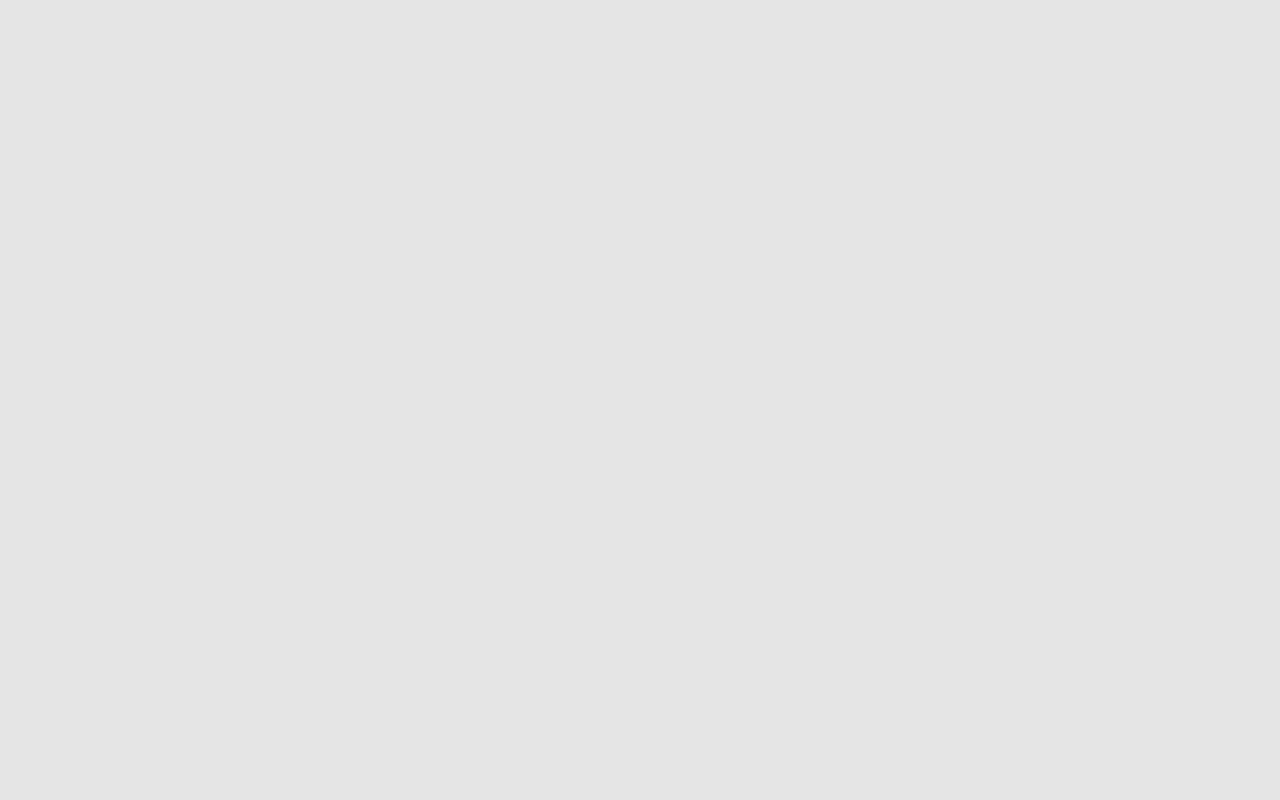
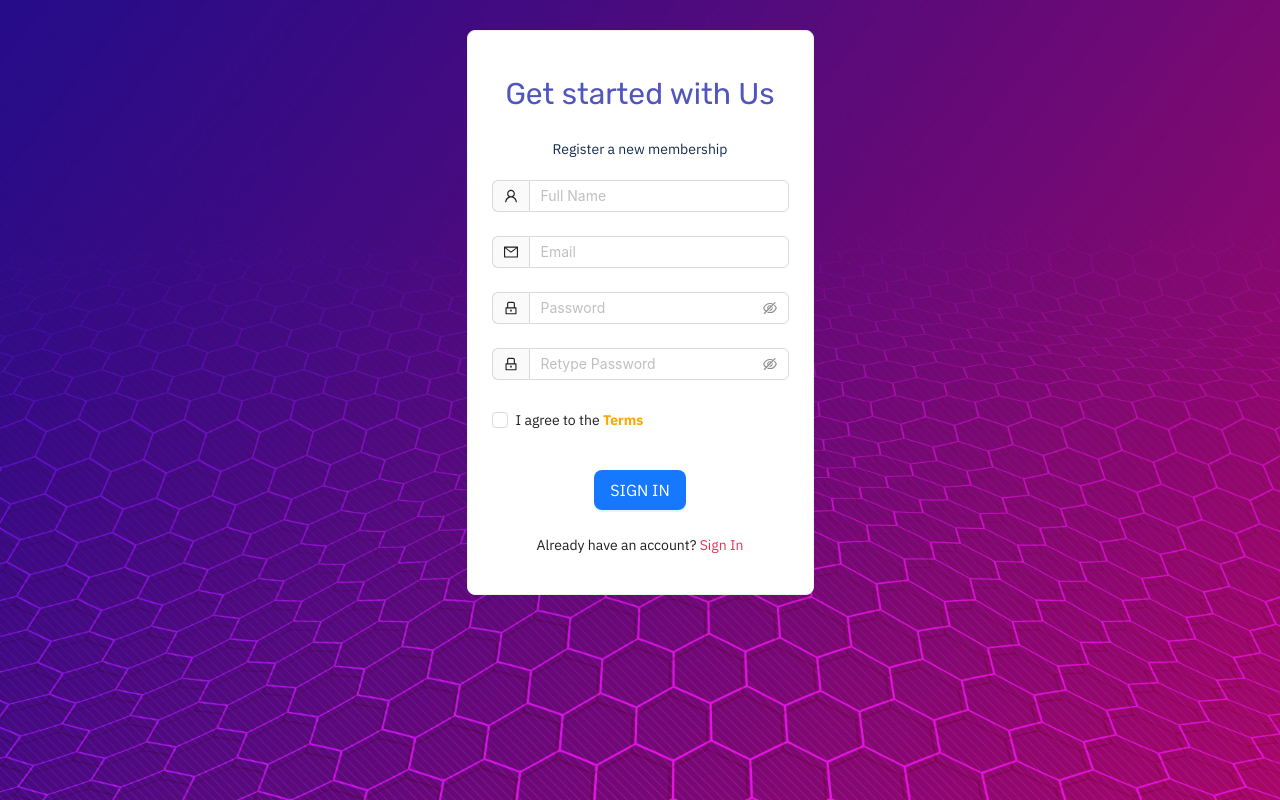
Before and after one commit to Shubham-Ftechiz/healthTechPediatrician, a React (Vite) app in the folder frontend/: page /register in a window 1280 px wide. Before the commit this address had no page. Built offline with nearby package versions, Linux system fonts and the light colour scheme.

Commit message:
Registration Page Added

```diff
--- a/frontend/package.json
+++ b/frontend/package.json
@@ -7,11 +7,13 @@
     "@testing-library/user-event": "^13.5.0",
     "@vitejs/plugin-react-swc": "^3.4.1",
     "antd": "^5.10.1",
+    "axios": "^1.6.1",
     "react": "^18.2.0",
     "react-color": "^2.19.3",
     "react-dom": "^18.2.0",
     "react-redux": "^8.1.3",
     "react-router-dom": "^6.16.0",
+    "react-toastify": "^9.1.3",
     "recharts": "^2.9.0",
     "redux": "^4.2.1",
     "sass": "^1.69.3",
--- a/frontend/src/App.jsx
+++ b/frontend/src/App.jsx
@@ -2,15 +2,13 @@ import React from "react";
 import Dashboard from "./components/dashboard/dashboard-health-overview";
 import { BrowserRouter as Router, Routes, Route } from "react-router-dom";
 import Login from "./components/login";
+import Registeration from "./components/register";
 
 const App = () => (
   <Routes>
-    <Route>
-      <Route path="/" element={<Login />} />
-    </Route>
-    <Route>
-      <Route path="/dashboard" element={<Dashboard/>} />
-    </Route>
+    <Route path="/" element={<Login />} />
+    <Route path="/dashboard" element={<Dashboard />} />
+    <Route path="/register" element={<Registeration />} />
   </Routes>
 );
 
--- /dev/null
+++ b/frontend/src/components/register/index.jsx
@@ -0,0 +1,210 @@
+import React, { useState } from "react";
+import { ToastContainer, toast } from "react-toastify";
+import "react-toastify/dist/ReactToastify.css";
+import "./registeration.scss";
+import {
+  Card,
+  Row,
+  Col,
+  Input,
+  Form,
+  Space,
+  Checkbox,
+  Button,
+  Typography,
+} from "antd";
+import { LockOutlined, MailOutlined, UserOutlined } from "@ant-design/icons";
+import { Link, useNavigate } from "react-router-dom";
+import axios from "axios";
+
+const Registeration = () => {
+  const { Title, Paragraph } = Typography;
+  const navigate = useNavigate();
+
+  const handleSubmit = async (values) => {
+    const { confirmPassword, ...formData } = values;
+    if (formData.password === confirmPassword) {
+      formData.role = "admin";
+      await axios
+        .post("http://localhost:5000/api/register", formData)
+        .then((response) => {
+          if (response.data.message === "User Created") {
+            toast.success(response.data.message, {
+              position: "top-right",
+              autoClose: 3000,
+              hideProgressBar: true,
+              closeOnClick: true,
+              pauseOnHover: false,
+              theme: "light",
+            });
+            setTimeout(() => {
+                navigate("/");
+            }, 2000)
+          } else {
+            toast.error(response.data.message, {
+              position: "top-right",
+              autoClose: 3000,
+              hideProgressBar: true,
+              closeOnClick: true,
+              pauseOnHover: false,
+              theme: "light",
+            });
+          }
+        })
+
+        .catch((error) => {
+          console.log(error);
+        });
+    }
+  };
+
+  const onChange = (e) => {
+    console.log(`checked = ${e.target.checked}`);
+  };
+  return (
+    <div className="bg-img">
+      <Row align="middle" justify="center" className="row-padding">
+        <Col>
+          <Card className="card">
+            <div className="card-div">
+              <Title className="heading" level={2}>
+                Get started with Us
+              </Title>
+              <Space>
+                <Paragraph className="paragraph">
+                  Register a new membership
+                </Paragraph>
+              </Space>
+            </div>
+
+            <div className="card-div">
+              <Form
+                wrapperCol={{
+                  span: 24,
+                }}
+                onFinish={handleSubmit}
+              >
+                <Form.Item
+                  name="name"
+                  rules={[
+                    {
+                      required: true,
+                      message: "Please enter your full name!",
+                    },
+                  ]}
+                >
+                  <Input
+                    className="rest-form-font"
+                    addonBefore={<UserOutlined />}
+                    placeholder="Full Name"
+                  />
+                </Form.Item>
+                <Form.Item
+                  name="email"
+                  rules={[
+                    {
+                      required: true,
+                      type: "email",
+                      message: "Please enter a valid email address!",
+                    },
+                  ]}
+                >
+                  <Input
+                    className="rest-form-font"
+                    addonBefore={<MailOutlined />}
+                    placeholder="Email"
+                  />
+                </Form.Item>
+                <Form.Item
+                  name="password"
+                  rules={[
+                    {
+                      required: true,
+                      message: "Please enter your password!",
+                    },
+                  ]}
+                >
+                  <Input.Password
+                    className="rest-form-font"
+                    addonBefore={<LockOutlined />}
+                    placeholder="Password"
+                  />
+                </Form.Item>
+                <Form.Item
+                  name="confirmPassword"
+                  dependencies={["password"]}
+                  rules={[
+                    {
+                      required: true,
+                      message: "Please confirm your password!",
+                    },
+                    ({ getFieldValue }) => ({
+                      validator(_, value) {
+                        if (!value || getFieldValue("password") === value) {
+                          return Promise.resolve();
+                        }
+                        return Promise.reject(
+                          new Error("The two passwords do not match!")
+                        );
+                      },
+                    }),
+                  ]}
+                >
+                  <Input.Password
+                    className="rest-form-font"
+                    addonBefore={<LockOutlined />}
+                    placeholder="Retype Password"
+                  />
+                </Form.Item>
+
+                <Form.Item>
+                  <div className="text-left">
+                    <Checkbox className="rest-form-font" onChange={onChange}>
+                      I agree to the{" "}
+                      <Link to="#" className="term-link">
+                        Terms
+                      </Link>
+                    </Checkbox>
+                  </div>
+                </Form.Item>
+                <Form.Item>
+                  <Button
+                    className="signIn rest-form-font"
+                    type="primary"
+                    size="large"
+                    htmlType="submit"
+                  >
+                    SIGN IN
+                  </Button>
+                </Form.Item>
+              </Form>
+
+              <Paragraph className="rest-form-font already-text">
+                Already have an account?{" "}
+                <Link to="/" className="rest-form-font signInColor">
+                  Sign In
+                </Link>
+              </Paragraph>
+            </div>
+          </Card>
+        </Col>
+      </Row>
+
+      <ToastContainer
+        position="top-right"
+        autoClose={3000}
+        limit={1}
+        hideProgressBar={false}
+        newestOnTop={false}
+        closeOnClick
+        rtl={false}
+        pauseOnFocusLoss={false}
+        draggable={false}
+        pauseOnHover={false}
+        theme="light"
+      />
+    </div>
+  );
+};
+
+export default Registeration;
--- /dev/null
+++ b/frontend/src/components/register/registeration.scss
@@ -0,0 +1,76 @@
+@import url("https://fonts.googleapis.com/css2?family=Rubik:ital,wght@0,300;0,400;0,500;0,600;0,700;0,800;0,900;1,300;1,400;1,500;1,600;1,700;1,800;1,900&display=swap");
+@import url("https://fonts.googleapis.com/css2?family=IBM+Plex+Sans:ital,wght@0,100;0,200;0,300;0,400;0,500;0,600;0,700;1,100;1,200;1,300;1,400;1,500;1,600;1,700&display=swap");
+.bg-img {
+  position: relative;
+  -webkit-background-size: cover;
+  background-size: cover;
+  background-repeat: no-repeat;
+  z-index: 0;
+  background-image: url("../../images/bg-register.jpg");
+  height: 100vh;
+}
+
+.row-padding{
+    padding-top: 30px
+}
+
+.heading {
+  font-family: "Rubik", sans-serif !important;
+  color: #5156be !important;
+  margin: 0;
+  font-weight: 400 !important;
+}
+
+.rest-form-font {
+  font-family: "IBM Plex Sans", sans-serif !important;
+}
+
+.card {
+  margin: auto !important;
+  margin-left: 15px !important;
+  margin-right: 15px !important;
+  padding: 20px 0px 0px 0px !important;
+}
+
+.card-div {
+  text-align: center !important;
+}
+
+.paragraph {
+  margin-top: 10px !important;
+  margin-bottom: 20px !important;
+  color: #172b4c !important;
+  font-family: "IBM Plex Sans", sans-serif !important;
+}
+
+.text-left {
+  text-align: left !important;
+}
+
+.term-link {
+  color: #ffa800 !important;
+  font-weight: bolder !important;
+}
+
+.signIn {
+  margin: auto !important;
+  display: block !important;
+  margin-top: 10px !important;
+}
+
+.already-text {
+  text-align: center !important;
+  margin-top: 10px !important;
+}
+
+.signInColor {
+  color: #ee3158 !important;
+}
+
+.ant-form-item .ant-form-item-explain-error
+{
+    color: #ff4d4f;
+    text-align: left;
+    margin-top: 2px;
+    margin-bottom: 10px;
+}
```
Also changed, not shown: frontend/src/images/bg-register.jpg (added), 1 other file (tests, documents, lock files or other folders).
